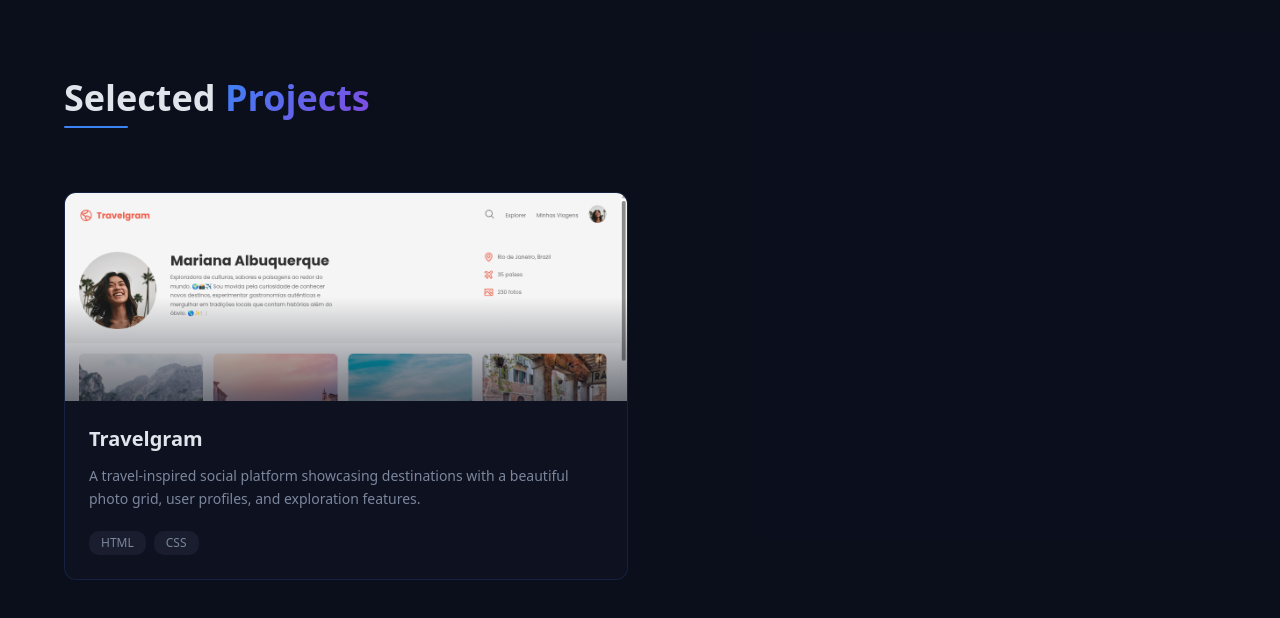
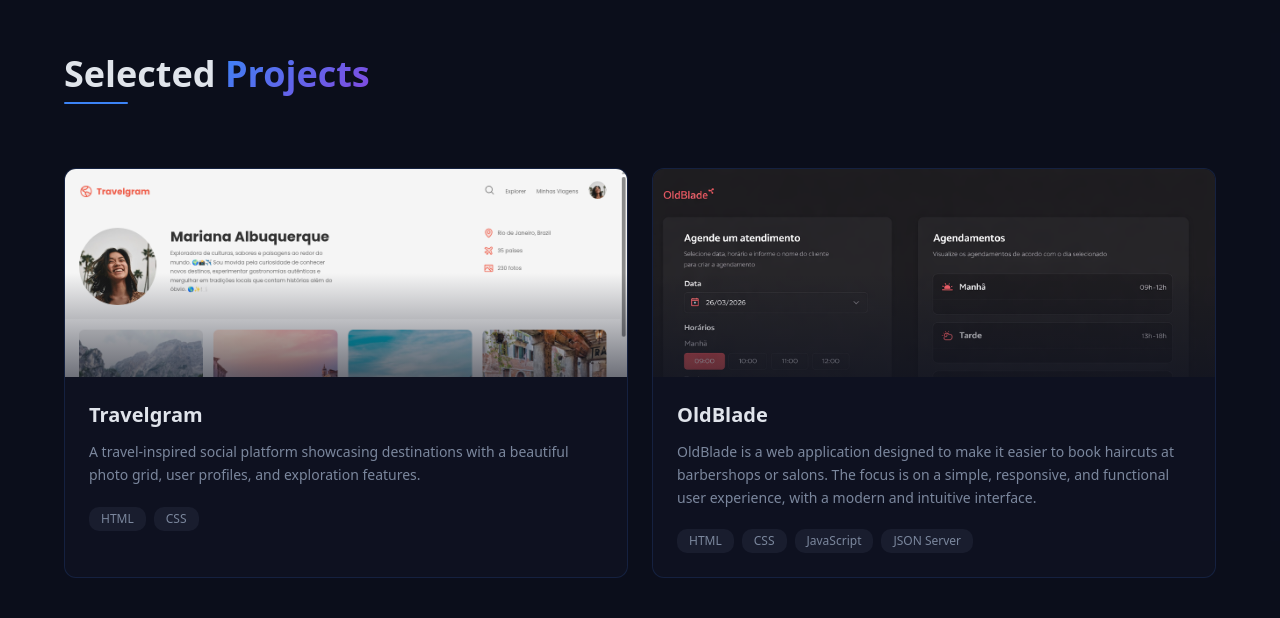
Before and after one commit to bastos88/Portif-lio, a React (Vite) app: page / in a window 1280 px wide. Shown: the part 2000-2618 px from the top of the page. Built offline with nearby package versions, Linux system fonts and the light colour scheme; the HTML template or start-up script is replaced by a standard one.

Commit message:
Projeto finalizado

```diff
--- a/src/components/Projects.tsx
+++ b/src/components/Projects.tsx
@@ -2,6 +2,7 @@ import { motion, useInView } from "framer-motion";
 import { useRef } from "react";
 import { ExternalLink } from "lucide-react";
 import travelgramImg from "@/assets/project-travelgram.png";
+import oldbladeImg from "@/assets/oldblade.png";
 
 const projects = [
   {
@@ -11,6 +12,14 @@ const projects = [
     stack: ["HTML", "CSS"],
     image: travelgramImg,
     url: "https://travelgram-two-kappa.vercel.app/",
+  },
+   {
+    title: "OldBlade",
+    description:
+      "OldBlade is a web application designed to make it easier to book haircuts at barbershops or salons. The focus is on a simple, responsive, and functional user experience, with a modern and intuitive interface.",
+    stack: ["HTML", "CSS", "JavaScript","JSON Server"],
+    image: oldbladeImg,
+    url: "https://old-blade.vercel.app/",
   },
 ];
 
--- a/src/pages/Index.tsx
+++ b/src/pages/Index.tsx
@@ -10,7 +10,6 @@ import Footer from "@/components/Footer";
 const Index = () => {
   return (
     <main className="min-h-screen bg-background">
-      <h1>Test</h1>
        <Navbar />
       <Hero />
       <About />
```
Also changed, not shown: src/assets/oldblade.png (added).
